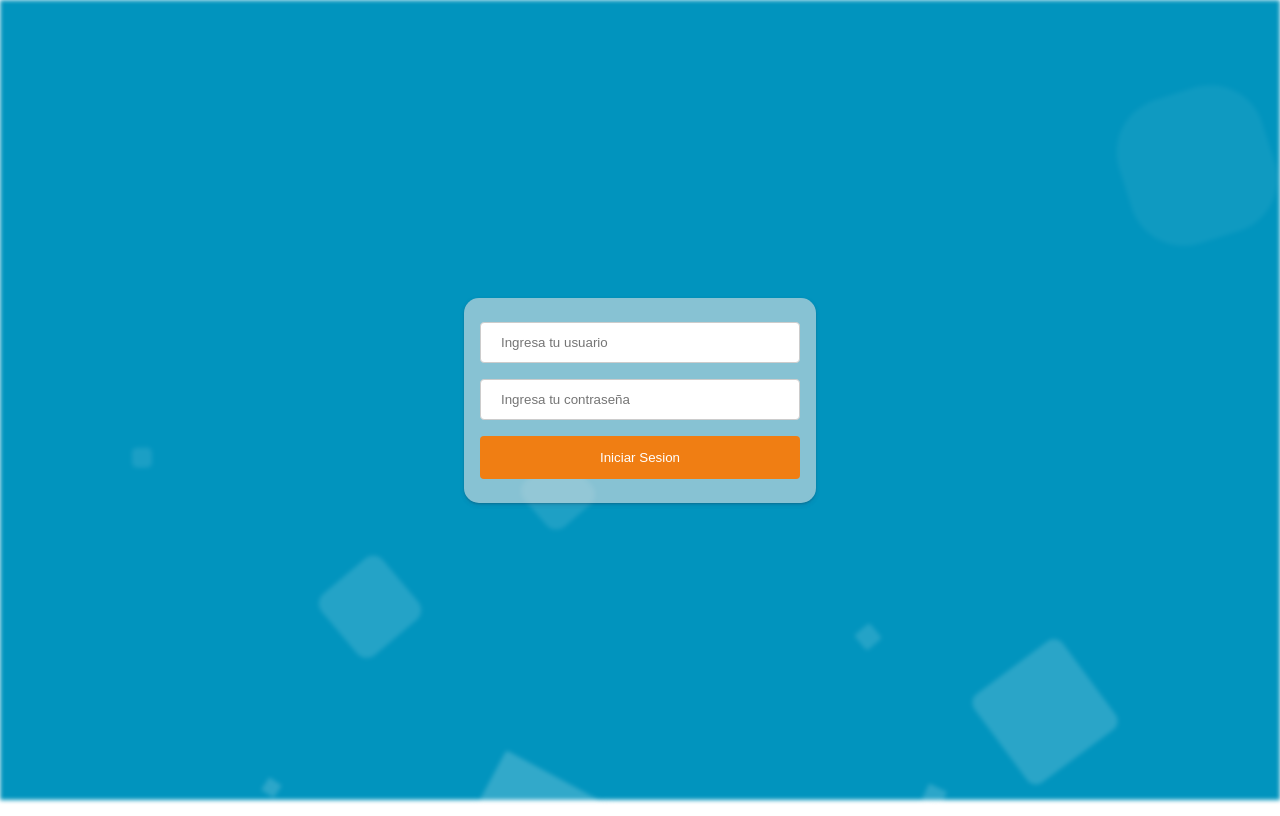
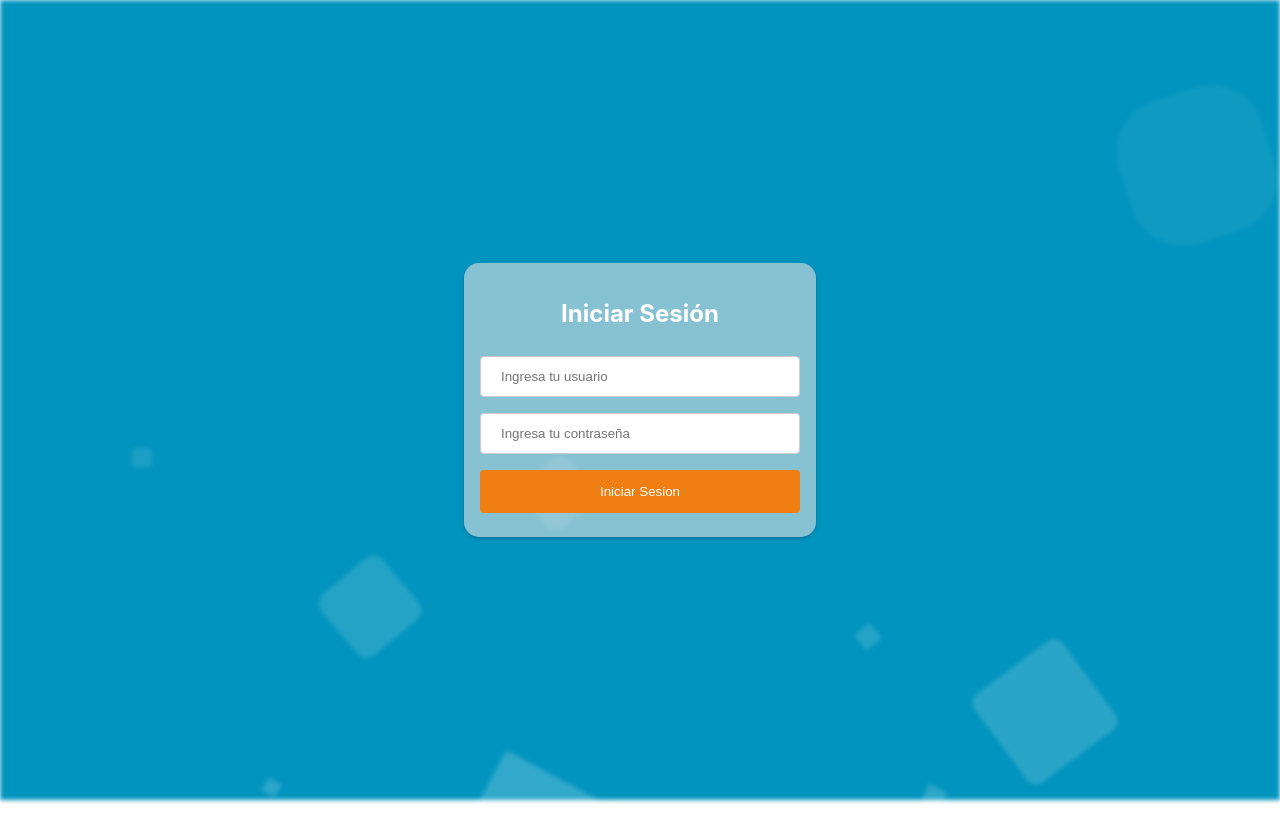
Before and after one commit to sgonzaec/cita-express-frontend-react, a React (Create React App) app: page / in a window 1280 px wide. Shown: the top 816 px of the page. Built offline with nearby package versions, Linux system fonts and the light colour scheme.

Commit message:
feat: add login title

```diff
--- a/src/Pages/Login/Login.scss
+++ b/src/Pages/Login/Login.scss
@@ -7,5 +7,8 @@
     .card {
         min-width: 20em;
         background-color: rgba(225,225,225,0.6);
+        .login_title {
+            color: white;
+        }
     }
 }
--- a/src/Pages/Login/Login.tsx
+++ b/src/Pages/Login/Login.tsx
@@ -17,6 +17,7 @@ const Login = () => {
       ) : (
         <article className="login-container">
           <div className="card">
+            <h2 className="login_title">Iniciar Sesión</h2>
             <form onSubmit={handleSubmit(onSubmit)}>
               <div className="input-container">
                 <label htmlFor="user"></label>
```
